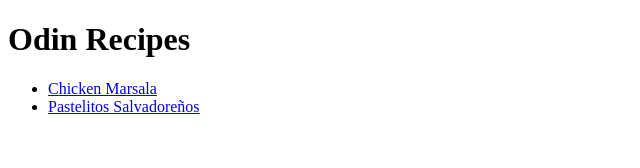
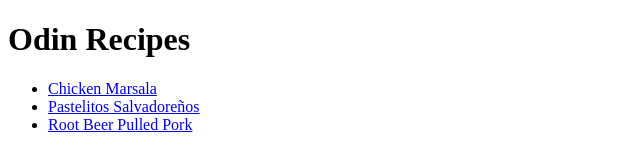
Before and after one commit to OMendoza19/odin-recipes, a plain HTML site: page index.html in a window 1280 px wide. Shown: the whole page, without its empty margins (0-640 px from the left). Drawn offline with Linux system fonts and the light colour scheme.

Commit message:
added pulled pork link

```diff
--- a/index.html
+++ b/index.html
@@ -11,6 +11,7 @@
     <ul>
      <li><a href="/chicken_marsala.html">Chicken Marsala</a></li>
      <li><a href="/pastelitos.html">Pastelitos Salvadoreños</a></li>
+     <li><a href="/pulled_pork.html">Root Beer Pulled Pork</a></li>
     </ul>
 </body>
 </html>
```
